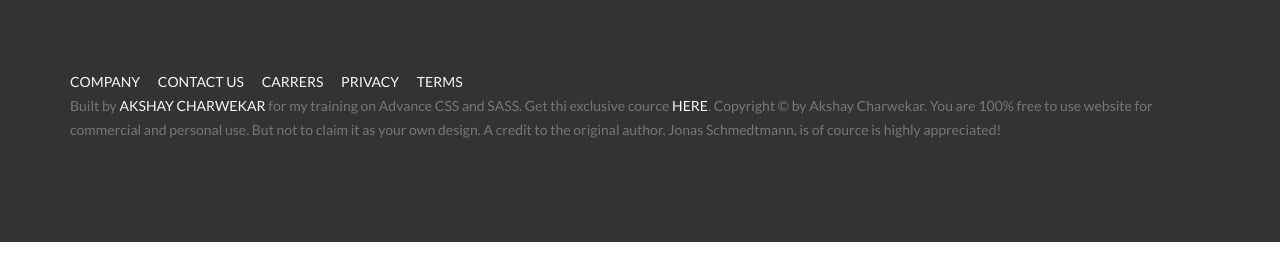
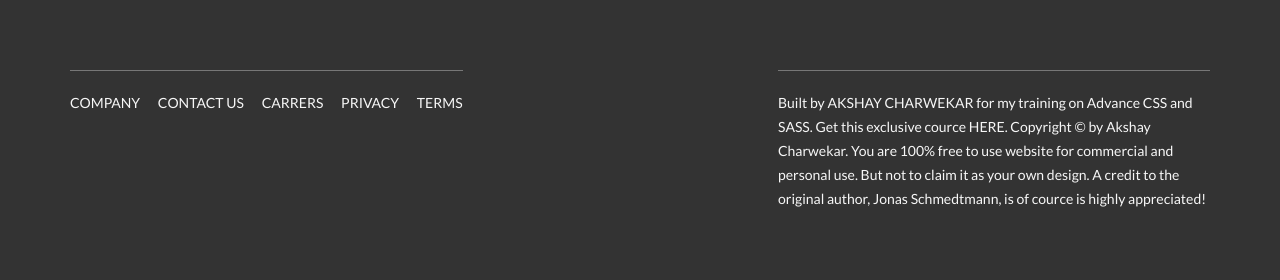
Before and after one commit to CharwekarAkshay/Natours, a website: page index.html in a window 1280 px wide. Shown: the part 5490-5770 px from the top of the page. Before the commit the page ends 5732 px from the top, so only its background shows below. Drawn offline with Linux system fonts and the light colour scheme.

Commit message:
Footer part complete

```diff
--- a/index.html
+++ b/index.html
@@ -320,7 +320,7 @@
       <img src="img/logo-green-2x.png" alt="Full Logo" class="footer__logo">
     </div>
     <div class="row">
-      <col-1-of-2>
+      <div class="col-1-of-2">
         <div class="footer__navigation">
           <ul class="footer__list">
             <li class="footer__item"><a href="#" class="footer__link">Company</a></li>
@@ -330,14 +330,14 @@
             <li class="footer__item"><a href="#" class="footer__link">Terms</a></li>
           </ul>
         </div>
-      </col-1-of-2>
-      <col-1-of-2>
+      </div>
+      <div class="col-1-of-2">
         <p class="footer__copyright">
-          Built by <a href="#" class="footer__link">Akshay Charwekar</a> for my training on Advance CSS and SASS. Get thi exclusive cource <a href="#" class="footer__link">here</a>.
+          Built by <a href="#" class="footer__link">Akshay Charwekar</a> for my training on Advance CSS and SASS. Get this exclusive cource <a href="#" class="footer__link">here</a>.
           Copyright &copy; by Akshay Charwekar. You are 100% free to use website for commercial and personal use. But not to claim it as your own design. A credit to the original
           author, Jonas Schmedtmann, is of cource is highly appreciated!
         </p>
-      </col-1-of-2>
+      </div>
     </div>
   </footer>
 
--- a/sass/layout/_footer.scss
+++ b/sass/layout/_footer.scss
@@ -13,7 +13,9 @@
     }
 
     &__navigation {
-
+        border-top: 1px solid $color-grey-dark;
+        padding-top: 2rem;
+        display: inline-block;
     }
 
     &__list {
@@ -22,24 +24,38 @@
 
     &__item {
         display: inline-block;
-        &:not(:last-child){
+
+        &:not(:last-child) {
             margin-right: 1.5rem;
         }
     }
 
     &__link {
+
         &:link,
         &:visited {
             color: $color-grey-light-1;
+            background-color: $color-grey-dark-3;
+
             text-decoration: none;
             text-transform: uppercase;
             display: inline-block;
+            transition: all .2s;
         }
 
         &:hover,
         &:active {
             color: $color-primary;
             box-shadow: 0 1rem 2rem rgba($color-black, .4);
+            transform: rotate(5deg) scale(1.3);
         }
     }
+
+    &__copyright {
+        color: $color-grey-light-1;
+        border-top: 1px solid $color-grey-dark;
+        padding-top: 2rem;
+        width: 80%;
+        float: right;
+    }
 }
```
Also changed, not shown: css/style.css.
